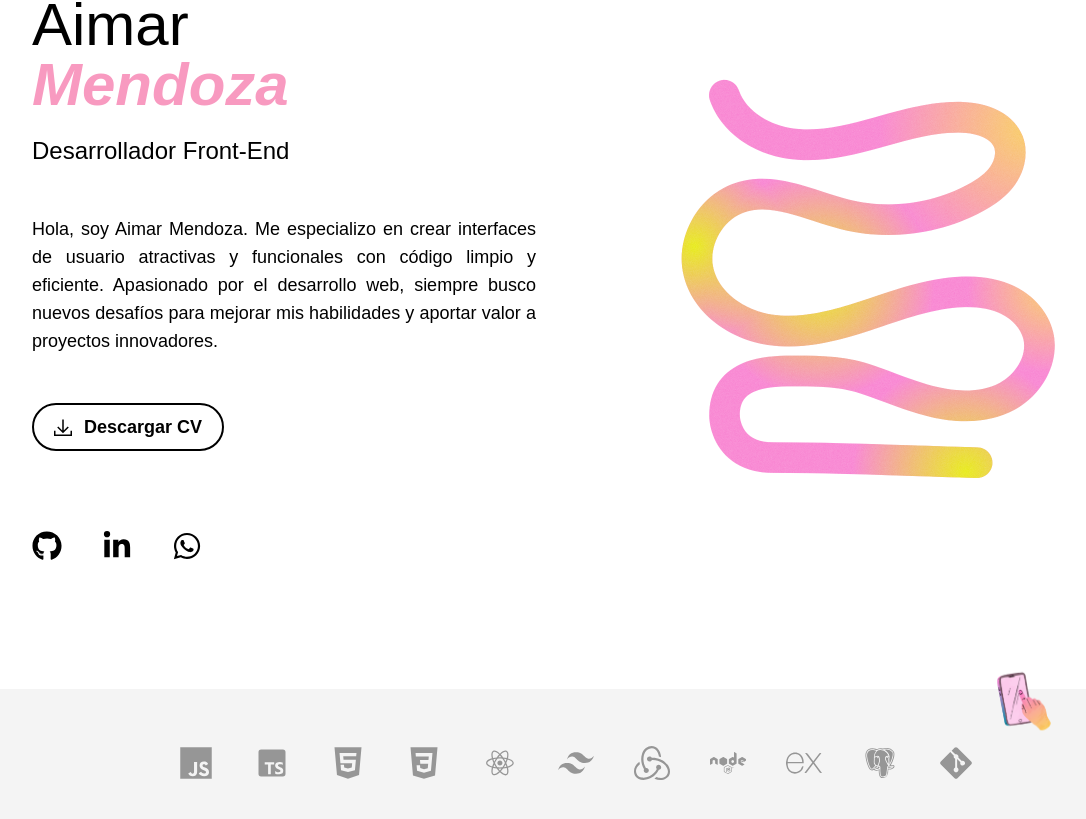
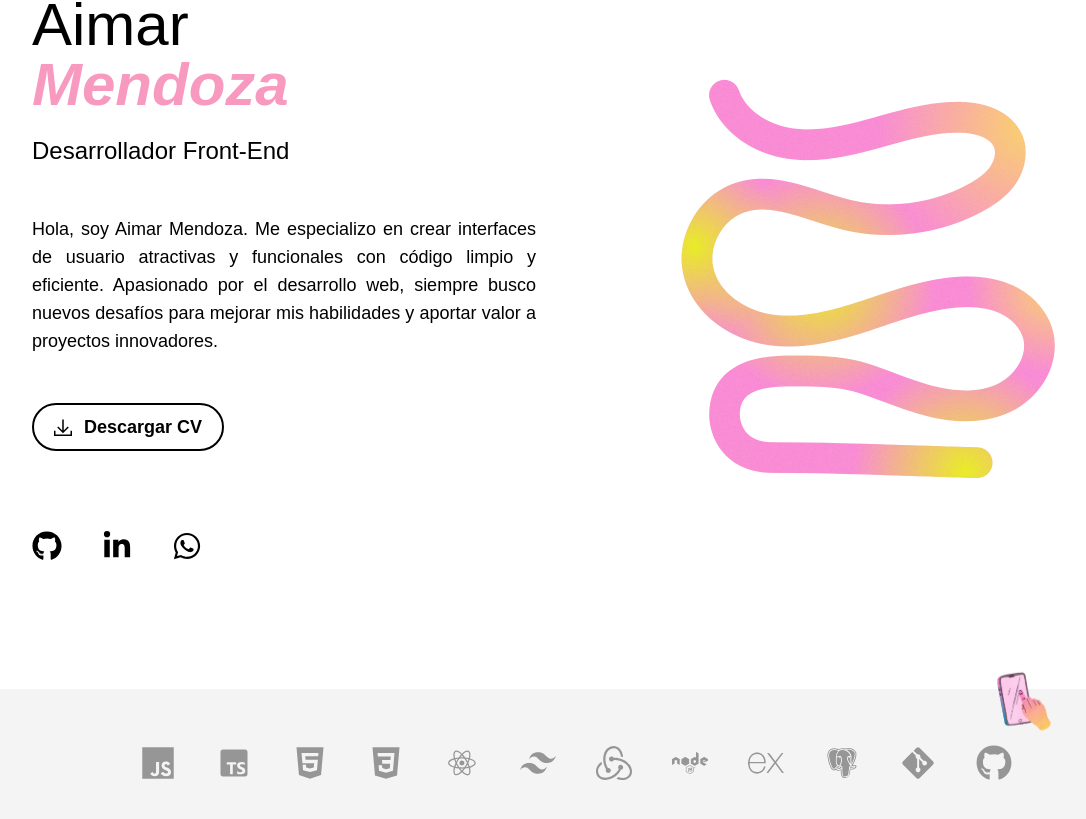
Before and after one commit to AMendozaMarimon/Portafolio, a React (Vite) app: page / in a window 1280 px wide. Shown: the part 1077-1896 px from the top of the page, without its empty margins (64-1150 px from the left). Built offline with nearby package versions, Linux system fonts and the light colour scheme; a web font is replaced by a local one.

Commit message:
Added GitHub in Skills icon

```diff
--- a/src/components/skills/skills.tsx
+++ b/src/components/skills/skills.tsx
@@ -9,6 +9,7 @@ import { FaNode } from "react-icons/fa6";
 import { SiExpress } from "react-icons/si";
 import { BiLogoPostgresql } from "react-icons/bi";
 import { FaGitAlt } from "react-icons/fa";
+import { FaGithub } from "react-icons/fa";
 
 import Contact from "../../assets/imgs/Contact.webp";
 
@@ -68,6 +69,10 @@ export default function Skills() {
           className="transition-transform duration-300 transform hover:scale-125 hover:text-colorGit"
           title="Git"
         />
+        <FaGithub
+          className="transition-transform duration-300 transform hover:scale-125 hover:text-black"
+          title="Github"
+        />
       </div>
     </section>
   );
```
